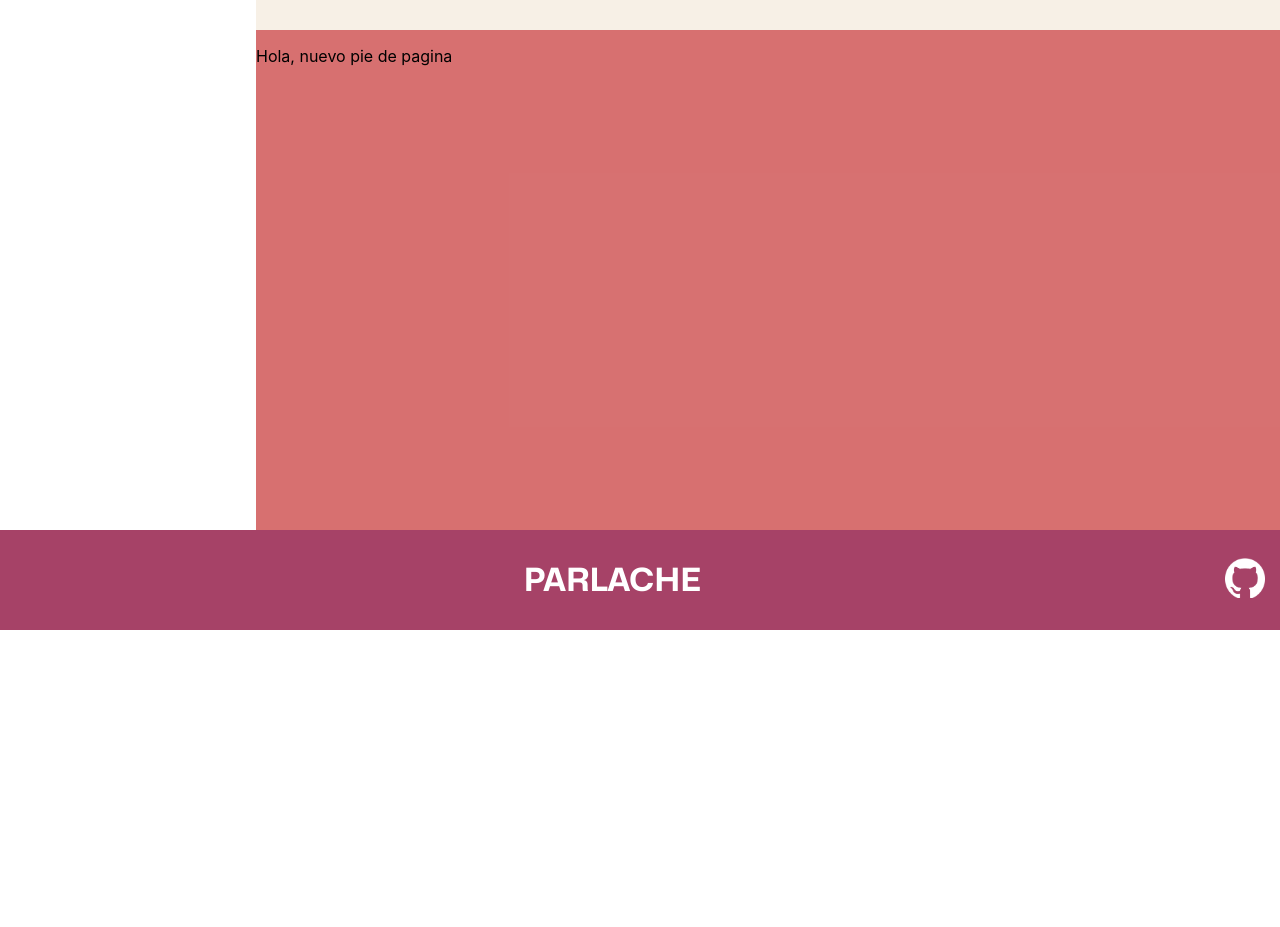
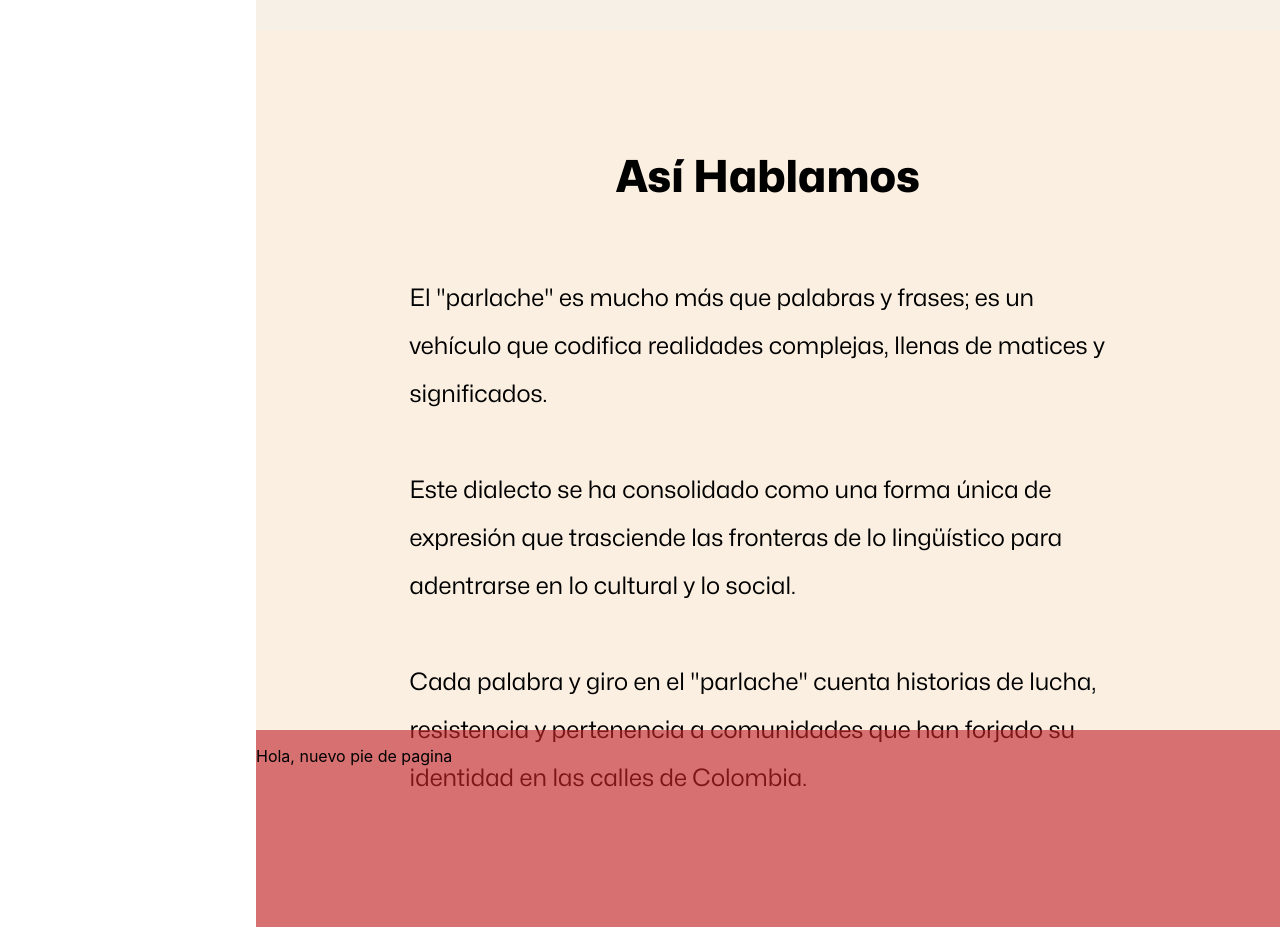
Before and after one commit to B4LSEROS/Parlache, a React (Create React App) app: page / in a window 1280 px wide. Shown: the part 1860-2787 px from the top of the page. Before the commit the page ends 2490 px from the top, so only its background shows below. Built offline with nearby package versions, Linux system fonts and the light colour scheme.

Commit message:
Updates to the UI using hooks (e.g. useEffect)

```diff
--- a/src/Componentes/QueEsParlacheBanner/page.js
+++ b/src/Componentes/QueEsParlacheBanner/page.js
@@ -1,5 +1,6 @@
 import React from 'react';
 import ContenedorBusqueda from '../contenedorBusqueda/ContenedorBusqueda';
+import ChatContenedor from '../chatContenedor/ChatContenedor';
 import './QueEsParlacheEstilo.css';
 
 function QueEsParlache() {
@@ -13,6 +14,7 @@ function QueEsParlache() {
             <p>Parlache sirve como una herramienta académica, social y antropológica para estudiar, entender y promover este dialecto colombiano.</p>
             </div>
             <ContenedorBusqueda />
+            <ChatContenedor />
 
         </div>
     );
--- a/src/Componentes/chatContenedor/ChatContenedor.js
+++ b/src/Componentes/chatContenedor/ChatContenedor.js
@@ -1,10 +1,17 @@
 import React, {useState, useEffect} from 'react';
 import './chatEstilo.css';
 
-const chatContenedor = () => {
+const ChatContenedor = () => {
     return(
-        <div className="chat-contenedor"></div>
+        <div className="chat-contenedor">
+            <h1>Así Hablamos</h1>
+            <p>El "parlache" es mucho más que palabras y frases; es un vehículo que codifica realidades complejas, llenas de matices y significados.</p>
+
+            <p>Este dialecto se ha consolidado como una forma única de expresión que trasciende las fronteras de lo lingüístico para adentrarse en lo cultural y lo social.</p>
+
+            <p>Cada palabra y giro en el "parlache" cuenta historias de lucha, resistencia y pertenencia a comunidades que han forjado su identidad en las calles de Colombia.</p>
+        </div>
     );
 };
 
-export default chatContenedor;
+export default ChatContenedor;
--- a/src/Componentes/chatContenedor/chatEstilo.css
+++ b/src/Componentes/chatContenedor/chatEstilo.css
@@ -0,0 +1,19 @@
+.chat-contenedor {
+    display: flex;
+    flex-direction: column;
+    align-items: center;
+
+    height: 700px;
+
+    box-sizing: content-box;
+    background-color: #faefe0;
+    line-height: 2;
+    margin: auto;
+}
+
+
+.chat-contenedor > p {
+    font-family: 'MonaSans-Regular';
+    font-size: 24px;
+    width: 70%;
+}
```
